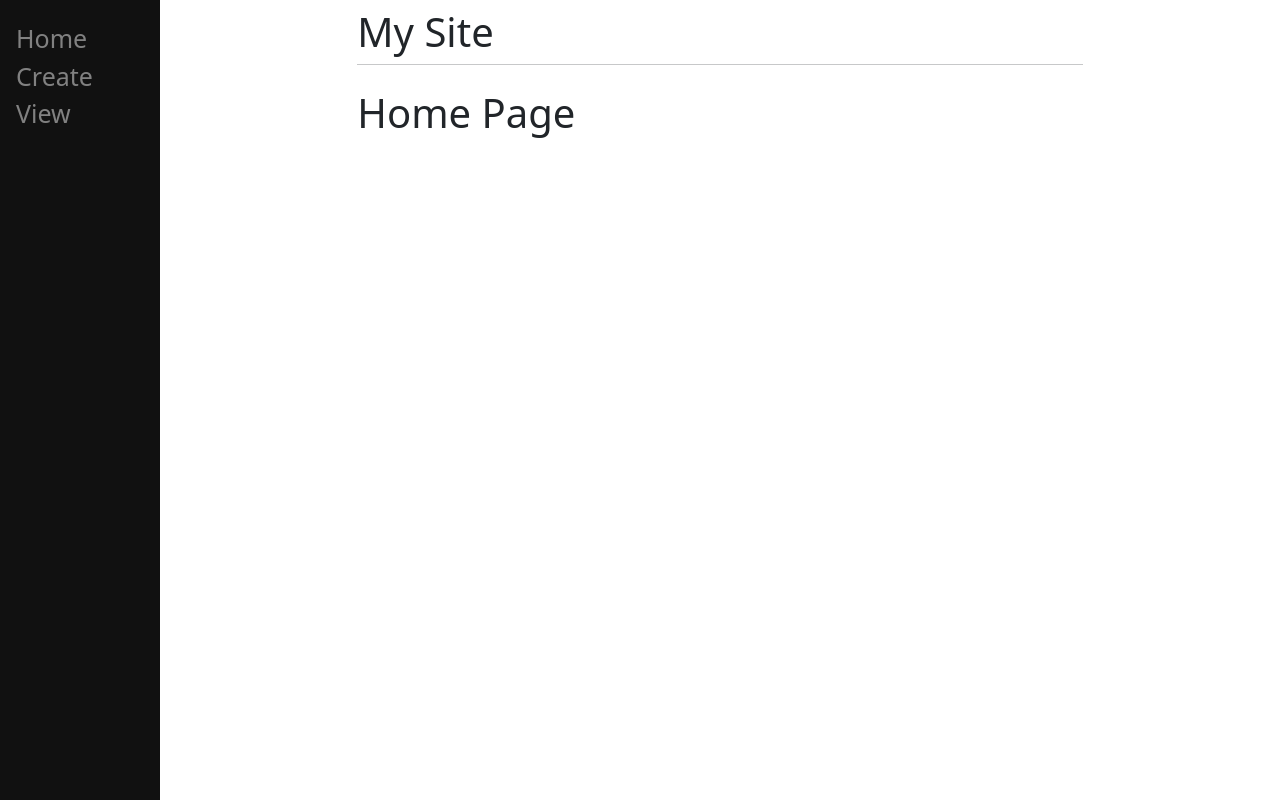
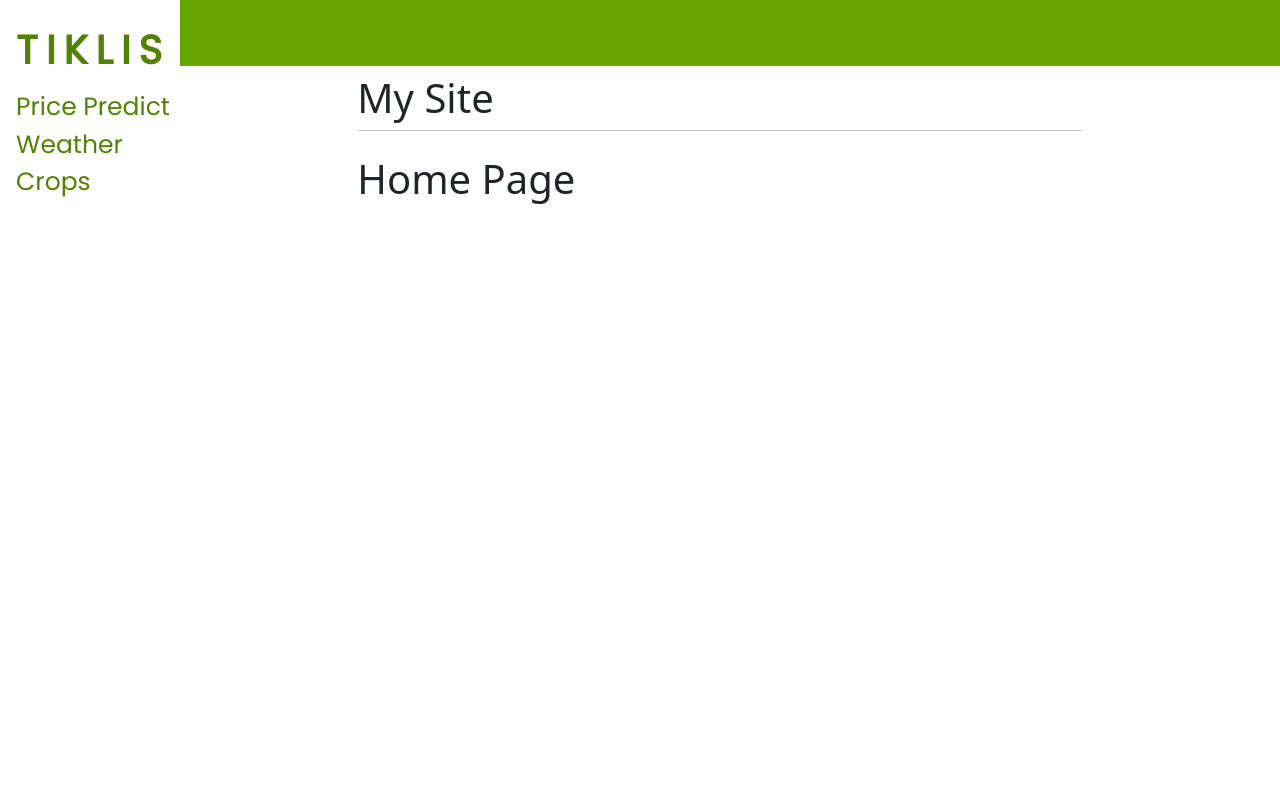
Before and after one commit to ellement95/Crop-Prediction, a Django app: page /home/ in a window 1280 px wide. Run offline with Django 4.2, Linux system fonts and the light colour scheme.

Commit message:
Changed color and text

```diff
--- /dev/null
+++ b/Tiklis/test_project/main/static/styles.css
@@ -0,0 +1,48 @@
+
+.sidenav {
+  height:100%;
+  width:180px;
+  position: fixed;
+  z-index:1;
+  top:0;
+  left:0;
+  background-color:#ffffff;
+  overflow-x: hidden;
+  padding-top:20px;
+  resize: none;
+
+}
+
+.sidenav a {
+  padding:6px 8px 6px 16px;
+  text-decoration: none;
+  font-size: 25px;
+  color: #528203;
+  font-family:'Poppins';
+  display: black;
+}
+
+.sidenav a:hover {
+  font-family:'Poppins';
+
+  color: #f1f1f1;
+}
+
+.sidenav h1 {
+  padding:6px 8px 6px 16px;
+  font-family:'Poppins';
+  font-weight: bold;
+  color: #528203;
+  letter-spacing: 8px;
+
+}
+
+.main {
+  margin-left: 160px;
+  padding: 0px 10px;
+}
+
+.header {
+  padding: 5px;
+  background: #67A600;
+}
--- /dev/null
+++ b/Tiklis/test_project/main/static/test.css
@@ -0,0 +1,5 @@
+.test{
+    background-color: palevioletred;
+    text-decoration: underline;
+    text-shadow: 2ch;
+}
--- a/Tiklis/test_project/main/templates/main/base.html
+++ b/Tiklis/test_project/main/templates/main/base.html
@@ -1,52 +1,28 @@
+{% load static %}
 <!DOCTYPE html>
 <html>
     <head>
-        <style type="text/css">
-            .sidenav {
-                height:100%;
-                width:160px;
-                position: fixed;
-                z-index:1;
-                top:0;
-                left:0;
-                background-color:#111;
-                overflow-x: hidden;
-                padding-top:20px;
-            }
-
-            .sidenav a {
-                padding:6px 8px 6px 16px;
-                text-decoration: none;
-                font-size: 25px;
-                color: #818181;
-                display: black;
-            }
-
-            .sidenav a:hover {
-                color: #f1f1f1;
-            }
-
-            .main {
-                margin-left: 160px;
-                padding: 0px 10px;
-            }
-        </style>
 
         <meta charset="utf-8">
         <meta name="viewport" content="width=device-width, initial-scale=1, shrink-to-fit=no">
-
+        <link href='https://fonts.googleapis.com/css?family=Poppins' rel='stylesheet'>
         <link href="https://cdn.jsdelivr.net/npm/bootstrap@5.3.0/dist/css/bootstrap.min.css" rel="stylesheet"
         integrity="sha384-9ndCyUaIbzAi2FUVXJi0CjmCapSmO7SnpJef0486qhLnuZ2cdeRhO02iuK6FUUVM" crossorigin="anonymous">
-
+       <link rel ="stylesheet" type="text/css" href="{% static 'styles.css' %}">
         <title> {% block title %} Dani's Website {% endblock %} </title>
     </head>
 
     <body>
+        <div class = "header">
+            <h1> Test</h1>
+        </div>
         <div class="sidenav">
-            <a href= "/home">Home</a>
-            <a href= "/create">Create</a>
-            <a href= "/2">View</a>
+            <h1 href= ""> TIKLIS </h1>
+            <a href= "/home">Price Predict</a>
+            <a href= "/create">Weather</a>
+            <a href= "/2">Crops</a>
         </div>
+
         <div id="content", name="content", class="main">
             <div class="row justify-content-center">
                 <div class="col-8">
--- a/Tiklis/test_project/main/templates/main/home.html
+++ b/Tiklis/test_project/main/templates/main/home.html
@@ -4,6 +4,7 @@
 Home
 {% endblock %}
 
+
 {% block content %}
 <h1>Home Page</h1>
 {% endblock %}
--- a/Tiklis/test_project/main/urls.py
+++ b/Tiklis/test_project/main/urls.py
@@ -6,4 +6,5 @@
 path("<int:id>", views.index, name="index"),
 path("home/", views.home, name="home"),
 path("create/", views.create, name="create"),
+path("test/",views.test, name="test"),
 ]
--- a/Tiklis/test_project/main/views.py
+++ b/Tiklis/test_project/main/views.py
@@ -44,3 +44,6 @@
 	else:
 		form = CreateNewList()
 	return render(response, "main/create.html", {"form":form})
+
+def test(request):
+	return render(request,'main/test.html')
```
Also changed, not shown: Tiklis/test_project/main/templates/main/test.html (added, +13 -0 lines).
